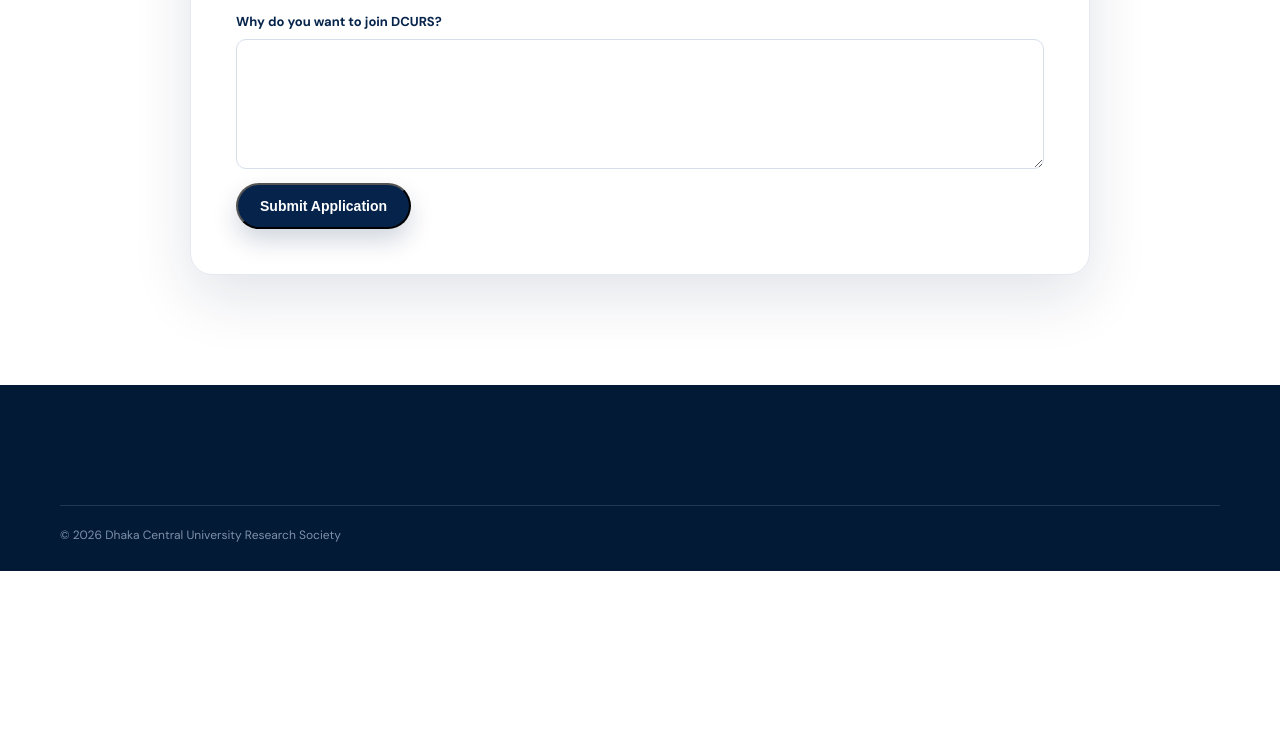
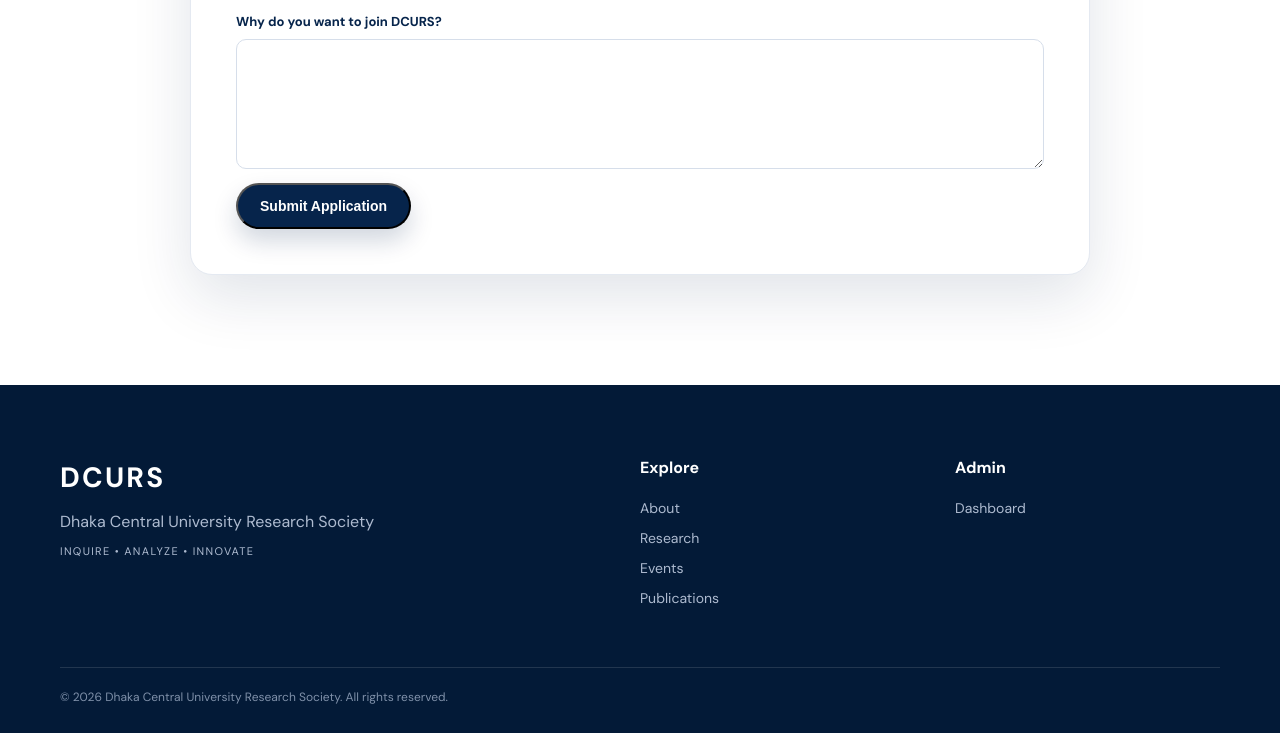
Before and after one commit to nayim2003/dcurs-research-society, a website: page public/join.html in a window 1280 px wide. Shown: the part 1334-2067 px from the top of the page. Before the commit the page ends 1905 px from the top, so only its background shows below. Drawn offline with nearby package versions, Linux system fonts and the light colour scheme.

Commit message:
Refine membership application text and placeholders
Updated text for clarity and improved user guidance in the membership application section.

```diff
--- a/public/join.html
+++ b/public/join.html
@@ -43,6 +43,9 @@ Research Society
 </a>
 
 
+
+
+
 <div class="nav-links">
 
 <a href="index.html">Home</a>
@@ -75,10 +78,12 @@ Join Us
 
 
 
+
 <main>
 
 
 <section class="page-hero">
+
 
 <div class="container">
 
@@ -89,19 +94,29 @@ JOIN DCURS
 
 
 <h1>
+
 Start your<br>
+
 <span>research journey.</span>
+
 </h1>
 
 
+
 <p>
-Submit your membership application. Your account will be reviewed by DCURS administration.
+
+Become a member of Dhaka Central University Research Society and start your research journey.
+
 </p>
+
 
 
 </div>
 
+
 </section>
+
+
 
 
 
@@ -115,11 +130,14 @@ Submit your membership application. Your account will be reviewed by DCURS admin
 <div class="container form-box">
 
 
+
 <div id="successBox" class="success-box" hidden>
 
-Application submitted successfully. Wait for admin approval.
+Application submitted successfully. Please wait for admin approval.
 
 </div>
+
+
 
 
 
@@ -129,9 +147,13 @@ Membership Application
 
 
 
+
 <p class="section-copy">
+
 Please provide accurate information.
+
 </p>
+
 
 
 
@@ -144,6 +166,8 @@ Please provide accurate information.
 
 
 <div class="form-grid">
+
+
 
 
 
@@ -160,6 +184,7 @@ name="name"
 required>
 
 </label>
+
 
 
 
@@ -260,8 +285,8 @@ name="student_id">
 
 
 
+</div>
 
-</div>
 
 
 
@@ -279,12 +304,13 @@ name="research_interest"
 
 required
 
-placeholder="Example: Artificial Intelligence, Data Science">
+placeholder="Example: AI, Data Science, Education">
 
 </textarea>
 
+</label>
 
-</label>
+
 
 
 
@@ -304,7 +330,6 @@ placeholder="Write your motivation">
 
 </textarea>
 
-
 </label>
 
 
@@ -313,7 +338,12 @@ placeholder="Write your motivation">
 
 
 
-<button class="btn btn-primary" type="submit">
+
+<button
+
+class="btn btn-primary"
+
+type="submit">
 
 Submit Application
 
@@ -324,6 +354,9 @@ Submit Application
 
 
 </form>
+
+
+
 
 
 
@@ -342,15 +375,131 @@ Submit Application
 
 
 
+
 <footer class="footer">
+
+
+<div class="container footer-grid">
+
+
+
+
+
+<div>
+
+
+<div class="footer-brand">
+
+DCURS
+
+</div>
+
+
+<p>
+
+Dhaka Central University Research Society
+
+</p>
+
+
+<p class="muted">
+
+INQUIRE • ANALYZE • INNOVATE
+
+</p>
+
+
+</div>
+
+
+
+
+
+
+
+
+<div>
+
+
+<h4>
+
+Explore
+
+</h4>
+
+
+<a href="about.html">
+About
+</a>
+
+
+<a href="research.html">
+Research
+</a>
+
+
+<a href="events.html">
+Events
+</a>
+
+
+<a href="publications.html">
+Publications
+</a>
+
+
+</div>
+
+
+
+
+
+
+
+
+
+<div>
+
+
+<h4>
+
+Admin
+
+</h4>
+
+
+<a href="admin.html">
+
+Dashboard
+
+</a>
+
+
+</div>
+
+
+
+
+
+
+
+</div>
+
+
+
+
 
 <div class="container copyright">
 
-© 2026 Dhaka Central University Research Society
+
+© 2026 Dhaka Central University Research Society. All rights reserved.
+
 
 </div>
 
+
 </footer>
+
 
 
 
@@ -363,11 +512,14 @@ Submit Application
 
 
 document
+
 .getElementById("membershipForm")
+
 .addEventListener("submit", async function(e){
 
 
 e.preventDefault();
+
 
 
 
@@ -382,7 +534,10 @@ new FormData(this)
 
 
 
+
+
 try{
+
 
 
 const response = await fetch("/api/register",{
@@ -430,7 +585,15 @@ return;
 
 
 
-document.getElementById("successBox").hidden=false;
+
+document
+
+.getElementById("successBox")
+
+.hidden=false;
+
+
+
 
 
 
@@ -439,6 +602,7 @@ this.reset();
 
 
 }
+
 
 
 catch(error){
@@ -457,6 +621,7 @@ alert("Server connection error");
 });
 
 
+
 </script>
 
 
```
